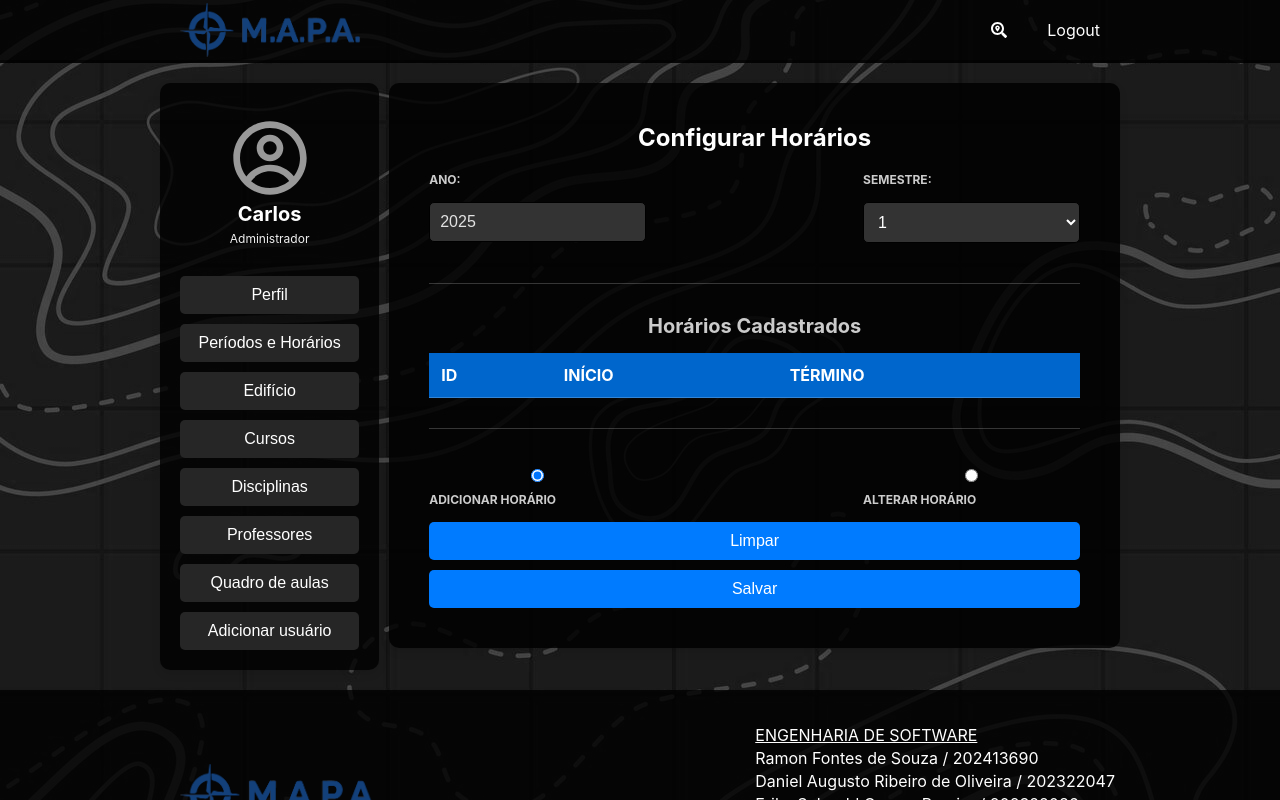
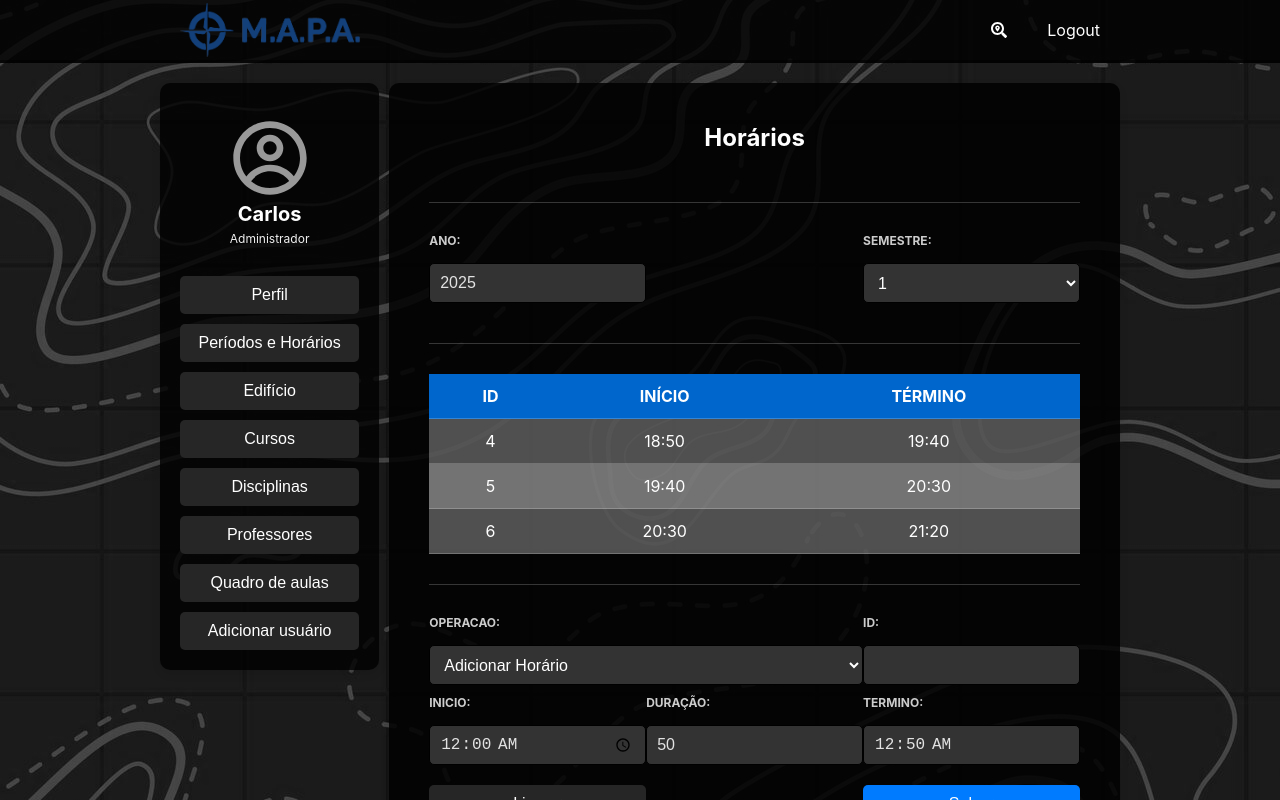
Before and after one commit to azuosRamon/atividadeMapa, a React (Create React App) app: page /periodoHorarios in a window 1280 px wide. Shown: the top 800 px of the page. Built offline with nearby package versions, Linux system fonts and the light colour scheme.

Commit message:
finalizada pagina de horarios

```diff
--- a/src/components/Cadastro.js
+++ b/src/components/Cadastro.js
@@ -4,6 +4,7 @@ import Box from "./SubBox";
 import Input from "./SubInput";
 import Select from "./SubSelect";
 import Button from "./SubButton";
+import DivSeparador from "./SubDivSeparador";
 
 const Title = styled.h2`
 margin: 0 0 20px;
@@ -24,9 +25,9 @@ function Cadastro(){
         <Container>
             <Box>
                 <Title>Novo Usuário</Title>
+                <DivSeparador></DivSeparador>
                 <form>
                     <Input type="text" placeholder="Nome" required/>
-                    <Input type="date" placeholder="Data de nascimento" required/>
                     <Input type="email" placeholder="Email" required/>
                     <Input type="text" placeholder="CPF" required/>
                     <Input type="text" placeholder="Matricula" required/>
--- a/src/components/Horarios.js
+++ b/src/components/Horarios.js
@@ -1,4 +1,4 @@
-import React, { useState} from "react";
+import React, { useState, useEffect} from "react";
 import styled from "styled-components";
 import Box from "./SubBox";
 import Input from "./SubInput";
@@ -7,6 +7,7 @@ import Label from "./SubLabel";
 import Button from "./SubButton";
 import Title from "./SubTitleH2";
 import GridArea from "./SubGridArea";
+import DivSeparador from "./SubDivSeparador";
 
 const H3 = styled.h3`
     font-size: 20px;
@@ -15,14 +16,9 @@ const H3 = styled.h3`
     color:rgb(203, 203, 203);
 `;
 
-const DivSeparador = styled.div`
-    height: 1px;
-    width: 100%;
-    background-color: rgba(255, 255, 255, 0.2);
-    margin: 30px 0;
-`;
 const TabelaContainer = styled.div`
     width: 100%;
+    max-height: 200px;
     overflow-x: auto;
     margin-bottom: 25px;
 `;
@@ -40,19 +36,27 @@ const Th =styled.th`
     font-weight: bold;
     padding: 12px;
     border-bottom: 1px solid rgba(255, 255, 255, 0.2);
+    text-align: center;
+
 `;
 const Td =styled.td`
+    text-align: center;
+    color: #fff;
     padding: 12px;
     border-bottom: 1px solid rgba(255, 255, 255, 0.2);
+
+
 `;
 const Tr =styled.tr`
-
+&:nth-child(2n){
+    background-color: rgba(255, 255, 255, 0.2);
+}
 &:hover{
-    background-color: rgba(255, 255, 255, 0.1);
+    background-color: rgba(0, 102, 204, 0.2);
 }
 `;
 const Tbody =styled.tbody`
-    background-color: rgba(255, 255, 255, 0.1);
+    background-color: rgba(255, 255, 255, 0.3);
 `;
 
 const InputRadio = styled.input`
@@ -75,16 +79,16 @@ background-color: #333;
 
 `;
 
+
 const FormGrid = styled.form`
 display: grid;
 grid-template-columns: 1fr 1fr 1fr;
 grid-template-areas:
     "ano . semestre"
     "tabela tabela tabela"
-    "adicionar . alterar"
-    "adicionar . alterar"
+    "operacao operacao idHorario"
     "inicio duracao termino"
-    "botoes botoes botoes";
+    "reset . botoes";
 
 @media (max-width: 768px) {
     grid-template-columns: 1fr;
@@ -96,20 +100,42 @@ grid-template-areas:
 
 const horarios = {
     "horarios":[
-        { "id": 1, "ano": 2025, "semestre": 1, "horaInicio": "07:30", "horaFim": "09:00" },
-        { "id": 2, "ano": 2025, "semestre": 1, "horaInicio": "09:15", "horaFim": "10:45" },
-        { "id": 3, "ano": 2025, "semestre": 1, "horaInicio": "11:00", "horaFim": "12:30" }
+        { "id": 1, "ano": 2024, "semestre": 2, "horaInicio": "18:50", "horaTermino": "19:40" },
+        { "id": 2, "ano": 2024, "semestre": 2, "horaInicio": "19:40", "horaTermino": "20:30" },
+        { "id": 3, "ano": 2024, "semestre": 2, "horaInicio": "20:30", "horaTermino": "21:20" },
+        { "id": 4, "ano": 2025, "semestre": 1, "horaInicio": "18:50", "horaTermino": "19:40" },
+        { "id": 5, "ano": 2025, "semestre": 1, "horaInicio": "19:40", "horaTermino": "20:30" },
+        { "id": 6, "ano": 2025, "semestre": 1, "horaInicio": "20:30", "horaTermino": "21:20" },
     ]
 }
 
-function AtualizarPerfil({ tableHorarios }) {
+function adicionarTempo(horario, horas = 0, minutos = 0, segundos = 0) {
+    const [h, m, s = 0] = horario.split(":").map(Number);
+
+    let data = new Date();
+    data.setHours(h + horas, m + minutos, s + segundos);
+
+    return data.toTimeString().slice(0, 8); // Retorna HH:MM:SS
+}
+
+function ConfigurarHorarios({ tableHorarios }) {
     const data = tableHorarios || {};
-
+    const [pesquisa, setPesquisa] = useState([]);
+    const [operacao, setOperacao] = useState();
+    const [idHorario, setId] = useState("");
     const [ano, setAno] = useState(data.ano || 2025);
     const [semestre, setSemestre] = useState(data.semestre || 1);
-    const [inicio, setInicio] = useState("");
-    const [termino, setTermino] = useState("");
+    const [inicio, setInicio] = useState("00:00");
     const [duracao, setDuracao] = useState(50);
+    const [termino, setTermino] = useState(adicionarTempo(inicio, 0,duracao,0));
+
+    useEffect(() => {
+        setPesquisa(horarios.horarios.filter(data => (data.ano === Number(ano))&&(data.semestre === Number(semestre))));
+    }, [ano, semestre, horarios.horarios])
+
+    useEffect(() => {
+        setTermino(adicionarTempo(inicio,0,duracao,0));
+    }, [inicio, duracao]);
 
     const fazerEnvio = (event) =>{
         event.preventDefault();
@@ -120,24 +146,22 @@ function AtualizarPerfil({ tableHorarios }) {
 
     return(
             <Box>
-                <Title>Configurar Horários</Title>
+                <Title>Horários</Title>
+                <DivSeparador></DivSeparador>
                 <FormGrid onSubmit={fazerEnvio}>
                     <GridArea $area="ano">
                         <Label htmlFor="ano">Ano:</Label>
-                        <Input type="text" id="ano" name="ano" value={ano} required onChange={(e) => setAno(e.target.value)}/>
+                        <Input type="number" id="ano" name="ano" value={ano} required onChange={(e) => setAno(Number(e.target.value))}/>
                     </GridArea>
                     <GridArea $area="semestre">
                         <Label htmlFor="semestre">Semestre:</Label>
-                        <Select type="text" id="semestre" name="semestre" required onChange={(e) => setSemestre(e.target.value)}>
+                        <Select type="number" id="semestre" name="semestre" required onChange={(e) => setSemestre(Number(e.target.value))}>
                         <option value="1">1</option>
-                        <option value="1">2</option>
+                        <option value="2">2</option>
                         </Select>
                     </GridArea>
                     <GridArea $area="tabela">
                         <DivSeparador></DivSeparador>
-
-                        <H3>Horários Cadastrados</H3>
-
                         <TabelaContainer>
                             <TabelaHorarios>
                                 <thead>
@@ -148,6 +172,13 @@ function AtualizarPerfil({ tableHorarios }) {
                                     </Tr>
                                 </thead>
                                 <Tbody id="tabela-horarios">
+                                    {pesquisa.map(horario => (
+                                        <Tr key={horario.id}>
+                                            <Td>{horario.id}</Td>
+                                            <Td>{horario.horaInicio}</Td>
+                                            <Td>{horario.horaTermino}</Td>
+                                        </Tr>
+                                    ))}
                                 </Tbody>
                             </TabelaHorarios>
                         </TabelaContainer>
@@ -155,22 +186,34 @@ function AtualizarPerfil({ tableHorarios }) {
                         <DivSeparador></DivSeparador>
                     </GridArea>
 
-                    <GridArea $area="alterar">
-                        <InputRadio type="radio" id="alterar-horario" name="opcao-horario" value="alterar" onchange="alternarModo(this)"/>
-                        <Label for="alterar-horario">ALTERAR HORÁRIO</Label>
+                    <GridArea $area="operacao">
+                        <Label htmlFor="operacao">Operacao:</Label>
+                            <Select type="text" id="operacao" name="operacao" required onChange={(e) => setOperacao(e.target.value)}>
+                            <option value="1">Adicionar Horário</option>
+                            <option value="2">Alterar Horário</option>
+                            <option value="3">Deletar Horário</option>
+                            </Select>
                     </GridArea>
-                    <GridArea $area="adicionar">
-                        <InputRadio type="radio" id="adicionar-horario" name="opcao-horario" value="adicionar" checked onchange="alternarModo(this)"/>
-                        <Label for="adicionar-horario">ADICIONAR HORÁRIO</Label>
+                    <GridArea $area="idHorario">
+                        <Label htmlFor="idHorario">ID:</Label>
+                        <Input type="number" id="idHorario" name="idHorario" disabled={!operacao || Number(operacao)<=1} onChange={(e) => setId(Number(e.target.value))}/>
                     </GridArea>
                     <GridArea $area="inicio">
+                        <Label htmlFor="horaInicio">Inicio:</Label>
+                        <Input type="time" id="horaInicio" value={inicio} name="horaInicio" onChange={(e) => setInicio(e.target.value)} required/>
                     </GridArea>
                     <GridArea $area="duracao">
+                        <Label htmlFor="duracao">Duração:</Label>
+                        <Input type="number" id="duracao" name="duracao" value={duracao} onChange={(e) =>setDuracao(Number(e.target.value))}/>
                     </GridArea>
                     <GridArea $area="termino">
+                        <Label htmlFor="termino">Termino:</Label>
+                        <Input type="time" id="termino" name="termino" value={termino} readOnly/>
+                    </GridArea>
+                    <GridArea $area="reset">
+                        <Button $bgcolor="rgb(38, 38, 38)" type="reset">Limpar</Button>
                     </GridArea>
                     <GridArea $area="botoes">
-                        <Button type="reset">Limpar</Button>
                         <Button type="submit">Salvar</Button>
                     </GridArea>
 
@@ -179,4 +222,4 @@ function AtualizarPerfil({ tableHorarios }) {
     )
 }
 
-export default AtualizarPerfil;
+export default ConfigurarHorarios;
--- a/src/components/Perfil.js
+++ b/src/components/Perfil.js
@@ -6,6 +6,7 @@ import Label from "./SubLabel";
 import Button from "./SubButton";
 import Title from "./SubTitleH2";
 import GridArea from "./SubGridArea";
+import DivSeparador from "./SubDivSeparador";
 
 
 const FormGrid = styled.form`
@@ -68,6 +69,7 @@ function AtualizarPerfil({ dados, usuarioId }) {
     return(
             <Box>
                 <Title>Atualizar Perfil</Title>
+                <DivSeparador></DivSeparador>
                 <FormGrid onSubmit={fazerEnvio}>
                     <Input type="hidden" id="usuarioId" name="usuarioId" value={usuarioId}/>
                     <GridArea $area="nome">
--- /dev/null
+++ b/src/components/SubDivSeparador.js
@@ -0,0 +1,10 @@
+import styled from "styled-components";
+
+const DivSeparador = styled.div`
+    height: 1px;
+    width: 100%;
+    background-color: rgba(255, 255, 255, 0.2);
+    margin: 30px 0;
+`;
+
+export default DivSeparador;
--- a/src/components/SubGridArea.js
+++ b/src/components/SubGridArea.js
@@ -1,7 +1,9 @@
 import styled from "styled-components";
 
 const GridArea = styled.div`
-grid-area: ${(props) => props.$area}
+grid-area: ${(props) => props.$area};
+
+
 `;
 
 export default GridArea;
--- a/src/components/SubInput.js
+++ b/src/components/SubInput.js
@@ -2,6 +2,7 @@ import styled from "styled-components";
 
 const Input = styled.input`
 width: 100%;
+height: 40px;
 padding: 10px;
 margin: 10px 0;
 border: 1px solid #000;
--- a/src/components/SubSelect.js
+++ b/src/components/SubSelect.js
@@ -4,6 +4,7 @@ const Select = styled.select`
 margin: 10px 0;
 border: 1px solid #000;
 width: 100%;
+height: 40px;
 padding: 10px;
 color: white;
 border-radius: 5px;
```
